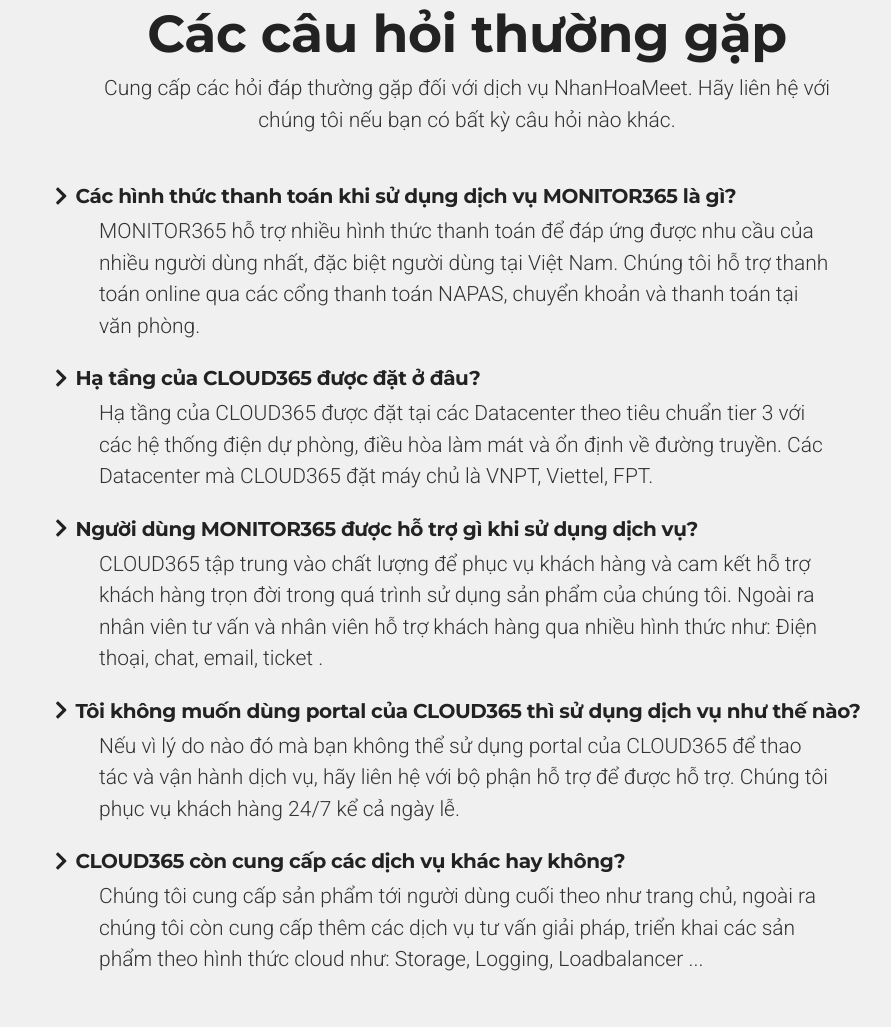
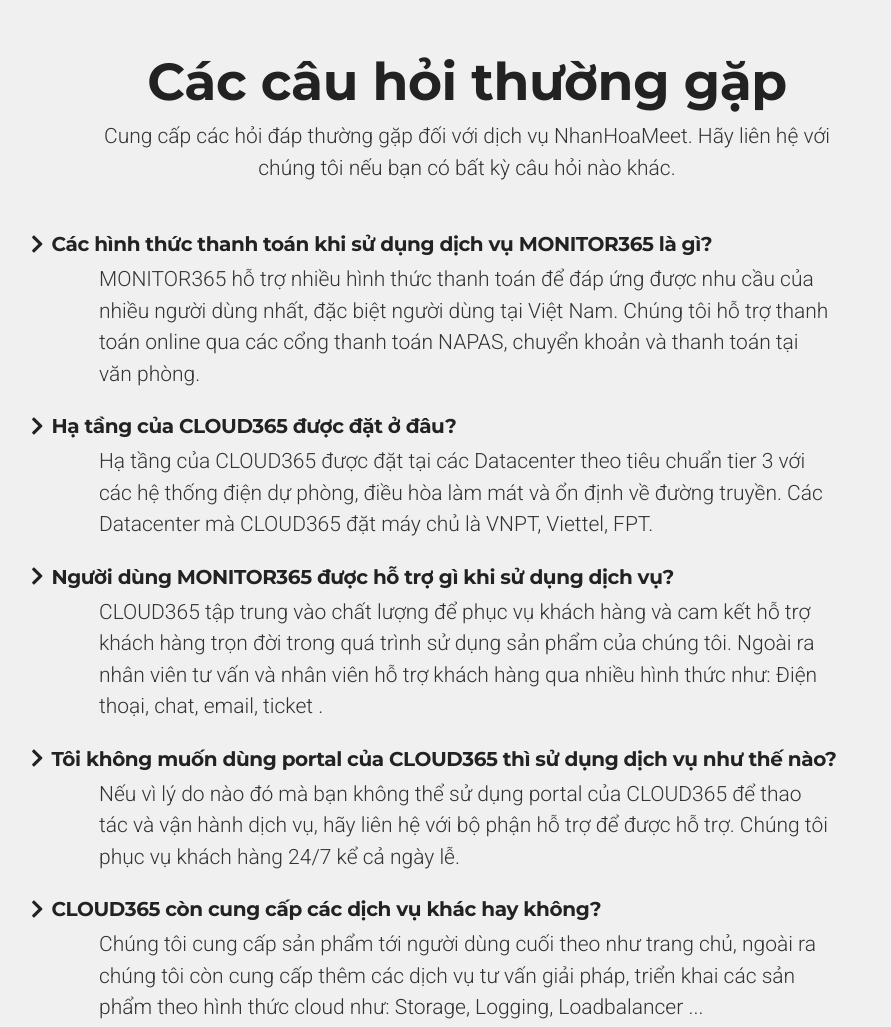
Before and after one commit to QuocCuong97/jitsi_page, a plain HTML site: page index.html in a window 1280 px wide. Shown: the part 6122-7149 px from the top of the page, without its empty margins (173-1064 px from the left). Drawn offline with Linux system fonts and the light colour scheme; a script that the page names is missing.

Commit message:
Update index.html

```diff
--- a/index.html
+++ b/index.html
@@ -573,10 +573,10 @@
 
 					<!-- PORTFOLIO IMAGES HOLDER -->
 					<div class="row">
-            <div class="col-md-6 animated" data-animation="fadeInRight" data-animation-delay="400">
+            <div class="col-md-6 col-xs-10 mb-5 animated text-center" data-animation="fadeInRight" data-animation-delay="400">
               <img src="/images/example_1.png" width=90%>
             </div>
-            <div class="col-md-6 animated" data-animation="fadeInLeft" data-animation-delay="400">
+            <div class="col-md-6 col-xs-10 mb-5 animated text-center data-animation="fadeInLeft" data-animation-delay="400">
               <img src="/images/example_2.png" width=90%>
             </div>
 					</div>		<!-- END PORTFOLIO IMAGES HOLDER -->
@@ -701,29 +701,29 @@
               <h2 class="h2-xs">Các câu hỏi thường gặp</h2>
               <p>Cung cấp các hỏi đáp thường gặp đối với dịch vụ NhanHoaMeet. Hãy liên hệ với chúng tôi nếu bạn có bất kỳ câu hỏi nào khác.</p>
               <div class="text-left mt-5 animated" data-animation="fadeInUp" data-animation-delay="500">
-                <h5 class="ml-5"><i class="fas fa-chevron-right mr-2"></i>Các hình thức thanh toán khi sử dụng dịch vụ MONITOR365 là gì?</h5>
+                <h5 class="ml-4"><i class="fas fa-chevron-right mr-2"></i>Các hình thức thanh toán khi sử dụng dịch vụ MONITOR365 là gì?</h5>
                 <p>MONITOR365 hỗ trợ nhiều hình thức thanh toán để đáp ứng được nhu cầu của nhiều người dùng nhất,
                   đặc biệt người dùng tại Việt Nam. Chúng tôi hỗ trợ thanh toán online qua các cổng thanh toán NAPAS,
                   chuyển khoản và thanh toán tại văn phòng.</p>
               </div>
               <div class="text-left mt-4 animated" data-animation="fadeInUp" data-animation-delay="500">
-                <h5 class="ml-5"><i class="fas fa-chevron-right mr-2"></i>Hạ tầng của CLOUD365 được đặt ở đâu?</h5>
+                <h5 class="ml-4"><i class="fas fa-chevron-right mr-2"></i>Hạ tầng của CLOUD365 được đặt ở đâu?</h5>
                 <p>Hạ tầng của CLOUD365 được đặt tại các Datacenter theo tiêu chuẩn tier 3 với các hệ thống điện dự phòng,
                   điều hòa làm mát và ổn định về đường truyền. Các Datacenter mà CLOUD365 đặt máy chủ là VNPT, Viettel, FPT.</p>
               </div>
               <div class="text-left mt-4 animated" data-animation="fadeInUp" data-animation-delay="500">
-                <h5 class="ml-5"><i class="fas fa-chevron-right mr-2"></i>Người dùng MONITOR365 được hỗ trợ gì khi sử dụng dịch vụ?</h5>
+                <h5 class="ml-4"><i class="fas fa-chevron-right mr-2"></i>Người dùng MONITOR365 được hỗ trợ gì khi sử dụng dịch vụ?</h5>
                 <p>CLOUD365 tập trung vào chất lượng để phục vụ khách hàng và cam kết hỗ trợ khách hàng trọn đời trong quá trình
                   sử dụng sản phẩm của chúng tôi. Ngoài ra nhân viên tư vấn và nhân viên hỗ trợ khách hàng qua nhiều hình thức như:
                   Điện thoại, chat, email, ticket .</p>
               </div>
               <div class="text-left mt-4 animated" data-animation="fadeInUp" data-animation-delay="500">
-                <h5 class="ml-5"><i class="fas fa-chevron-right mr-2"></i>Tôi không muốn dùng portal của CLOUD365 thì sử dụng dịch vụ như thế nào?</h5>
+                <h5 class="ml-4"><i class="fas fa-chevron-right mr-2"></i>Tôi không muốn dùng portal của CLOUD365 thì sử dụng dịch vụ như thế nào?</h5>
                 <p>Nếu vì lý do nào đó mà bạn không thể sử dụng portal của CLOUD365 để thao tác và vận hành dịch vụ,
                   hãy liên hệ với bộ phận hỗ trợ để được hỗ trợ. Chúng tôi phục vụ khách hàng 24/7 kể cả ngày lễ.</p>
               </div>
               <div class="text-left mt-4 animated" data-animation="fadeInUp" data-animation-delay="500">
-                <h5 class="ml-5"><i class="fas fa-chevron-right mr-2"></i>CLOUD365 còn cung cấp các dịch vụ khác hay không?</h5>
+                <h5 class="ml-4"><i class="fas fa-chevron-right mr-2"></i>CLOUD365 còn cung cấp các dịch vụ khác hay không?</h5>
                 <p>Chúng tôi cung cấp sản phẩm tới người dùng cuối theo như trang chủ, ngoài ra chúng tôi còn cung cấp
                   thêm các dịch vụ tư vấn giải pháp, triển khai các sản phẩm theo hình thức cloud như: Storage, Logging, Loadbalancer ...</p>
               </div>
```
